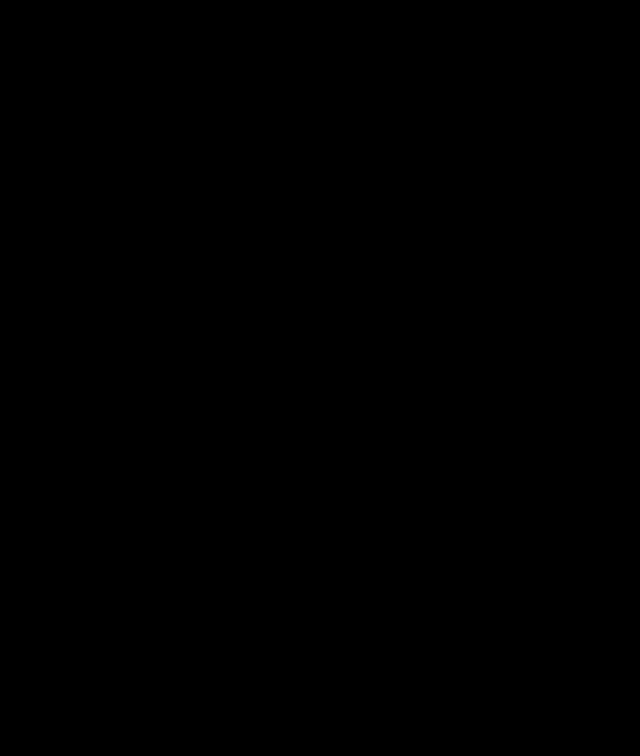
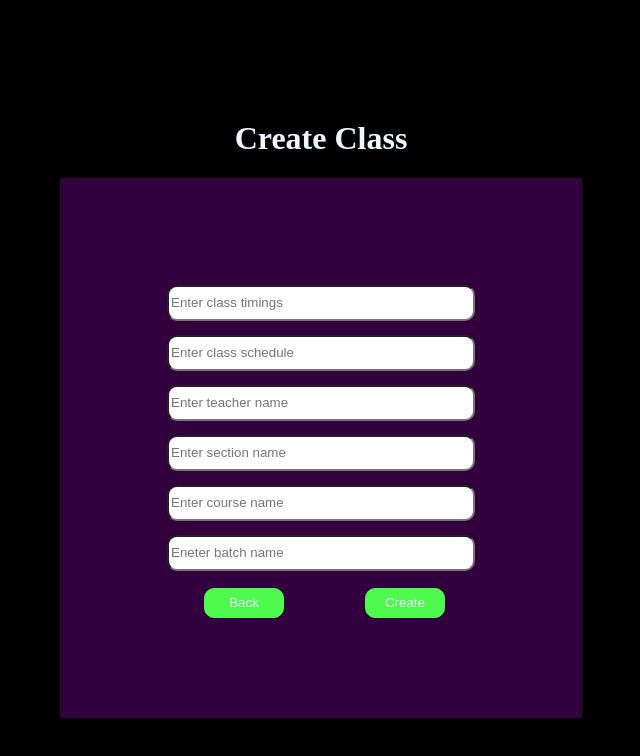
Before and after one commit to mughees-khan/Attendence-app, a website: page createclass/class.html in a window 1280 px wide. Shown: the whole page, without its empty margins (319-959 px from the left). Drawn offline with Linux system fonts and the light colour scheme.

Commit message:
create class

```diff
--- a/config/firebase.js
+++ b/config/firebase.js
@@ -1,7 +1,8 @@
 
 // Import the functions you need from the SDKs you need
 import { initializeApp } from "https://www.gstatic.com/firebasejs/9.14.0/firebase-app.js";
-import { getAuth, signInWithEmailAndPassword} from 'https://www.gstatic.com/firebasejs/9.14.0/firebase-auth.js'
+import { getAuth, signInWithEmailAndPassword } from 'https://www.gstatic.com/firebasejs/9.14.0/firebase-auth.js'
+import { getFirestore, setDoc, doc, addDoc, collection } from 'https://www.gstatic.com/firebasejs/9.14.0/firebase-firestore.js'
 // TODO: Add SDKs for Firebase products that you want to use
 // https://firebase.google.com/docs/web/setup#available-libraries
 
@@ -18,13 +19,18 @@ const firebaseConfig = {
 // Initialize Firebase
 const app = initializeApp(firebaseConfig);
 
+const auth = getAuth(app)
+const db = getFirestore(app)
 
-const auth = getAuth(app)
 
 function signInFirebase(email, password) {
   return signInWithEmailAndPassword(auth, email, password)
 }
 
-export{
-  signInFirebase
+function addClassToDb(timings,schedule,teacherName,secName,courseName,batchName) {
+  return addDoc(collection(db, "class"), { timings,schedule,teacherName,secName,courseName,batchName })
 }
+export {
+  signInFirebase,
+  addClassToDb
+}
--- a/createclass/class.html
+++ b/createclass/class.html
@@ -7,8 +7,21 @@
     <title>class</title>
     <link rel="stylesheet" href="../style.css">
 </head>
-<body>
+<body class="add-class-main">
+    <h1 class="add-class-heading">Create Class</h1>
+    <div class="add-class-form">
+        <input class="add-class-fields" id="timing" type="text" placeholder="Enter class timings">
+        <input class="add-class-fields" id="schedule" type="text" placeholder="Enter class schedule">
+        <input class="add-class-fields" id="teacher-name" type="text" placeholder="Enter teacher name">
+        <input class="add-class-fields" id="sec-name" type="text" placeholder="Enter section name">
+        <input class="add-class-fields" id="course-name" type="text" placeholder="Enter course name">
+        <input class="add-class-fields" id="batch-name" type="text" placeholder="Eneter batch name">
+        <div class="class-btns">
+            <a  href="../home.html"><button class="adc-class-btn">Back</button></a>
+            <button onclick="addClass()" class="adc-class-btn">Create</button></div>
+       </div>
 
 </body>
-<script src="class.js"></script>
+<script type="module" src="../config/firebase.js"></script>
+<script type="module" src="class.js"></script>
 </html>
--- a/createclass/class.js
+++ b/createclass/class.js
@@ -0,0 +1,18 @@
+import{addClassToDb} from "../config/firebase.js"
+
+window.addClass = async function(){
+    const timings  = document.getElementById('timing').value
+    const schedule = document.getElementById('schedule').value
+    const teacherName  = document.getElementById('teacher-name').value
+    const secName = document.getElementById('sec-name').value
+    const courseName = document.getElementById('course-name').value
+    const batchName = document.getElementById('batch-name').value
+
+    try{
+        await addClassToDb(timings,schedule,teacherName,secName,courseName,batchName)
+        window.location.href ='../home.html'
+    }catch(e){
+        console.log('e',e.message)
+    }
+
+}
--- a/style.css
+++ b/style.css
@@ -25,6 +25,9 @@ body{
     padding: 10px;
     border-radius: 10px ;
     cursor: pointer;
+}
+.active-home{
+    text-decoration: underline;
 }
 .login-form{
     height: 100vh;
@@ -75,3 +78,49 @@ body{
     justify-content: center;
     align-items: center;
 }
+.add-class-main{
+
+    height: 100vh;
+    display: flex;
+    flex-direction: column;
+    justify-content: center;
+    align-items: center;
+    background-color: rgb(0, 0, 0);
+}
+.add-class-form{
+    display: flex;
+    flex-direction: column;
+    background-color: rgb(51, 0, 61);
+    padding: 100px;
+}
+.add-class-fields{
+    width: 300px;
+    height: 30px;
+    margin: 7px;
+    border-radius: 10px;
+}
+.add-class-heading{
+    color: aliceblue;
+}
+.adc-class-btn{
+    width: 80px;
+    height: 30px;
+    background-color: rgb(78, 250, 78);
+    color: aliceblue;
+    margin-left: 7px;
+    margin-top: 10px;
+    border: 1px solid rgb(78, 250, 78) ;
+    border-radius: 10px;
+    cursor: pointer;
+}
+.adc-class-btn:hover{
+    width: 100px;
+    height: 40px;
+}
+.class-btns{
+    display: flex;
+    justify-content: space-around;
+}
+a{
+    text-decoration: none;
+}
```
Also changed, not shown: home.html (+4 -3 lines).
